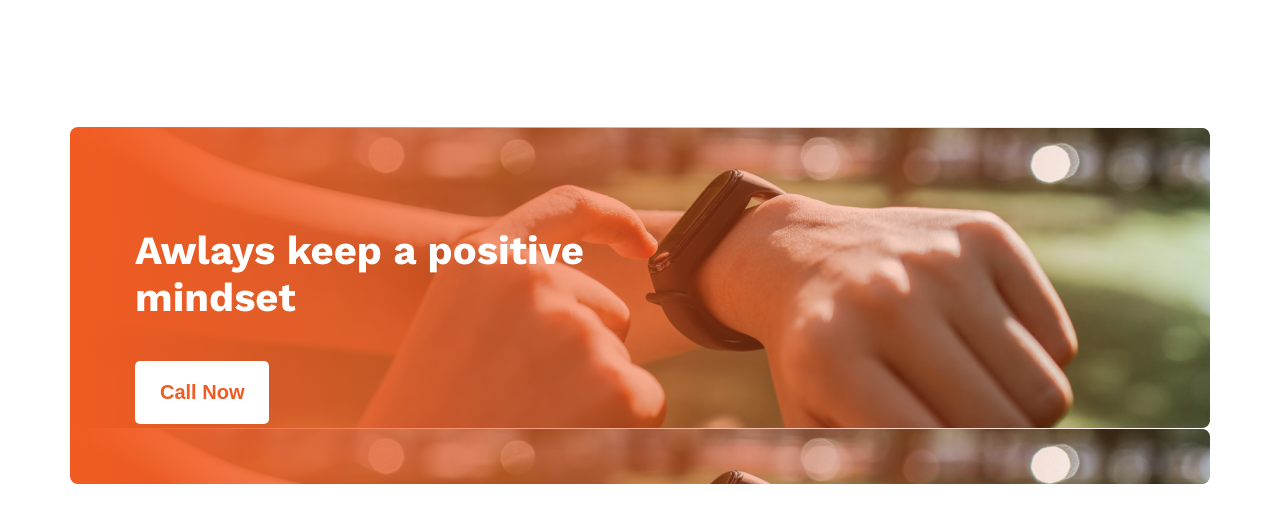
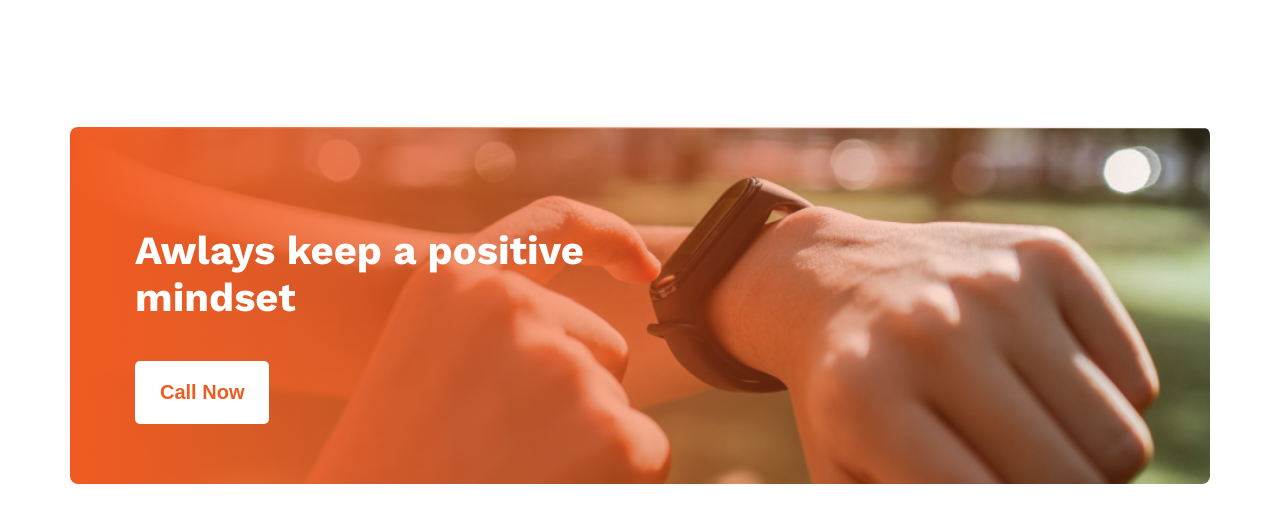
Before and after one commit to Shohanojjaman/new-year-project, a plain HTML site: page index.html in a window 1280 px wide. Shown: the part 2111-2633 px from the top of the page. Drawn offline with nearby package versions, Linux system fonts and the light colour scheme.

Commit message:
Fix a backgorund issue.

```diff
--- a/css/style.css
+++ b/css/style.css
@@ -163,7 +163,8 @@ section#my-plan h2 {
 Bottom Banner Section
 ======================= */
 section#bottom-banner {
-    background: linear-gradient(90deg, #F15B22 0%, rgba(241, 91, 34, 0.00) 100%), url(../assets/image/watch.png);
+    background: linear-gradient(90deg, #F15B22 0%, rgba(241, 91, 34, 0.00) 100%), url(../assets/image/watch.png) no-repeat center center;
+    background-size: cover;
     min-height: 300px;
     margin-bottom: 130px;
     padding: 60px 65px;
```
